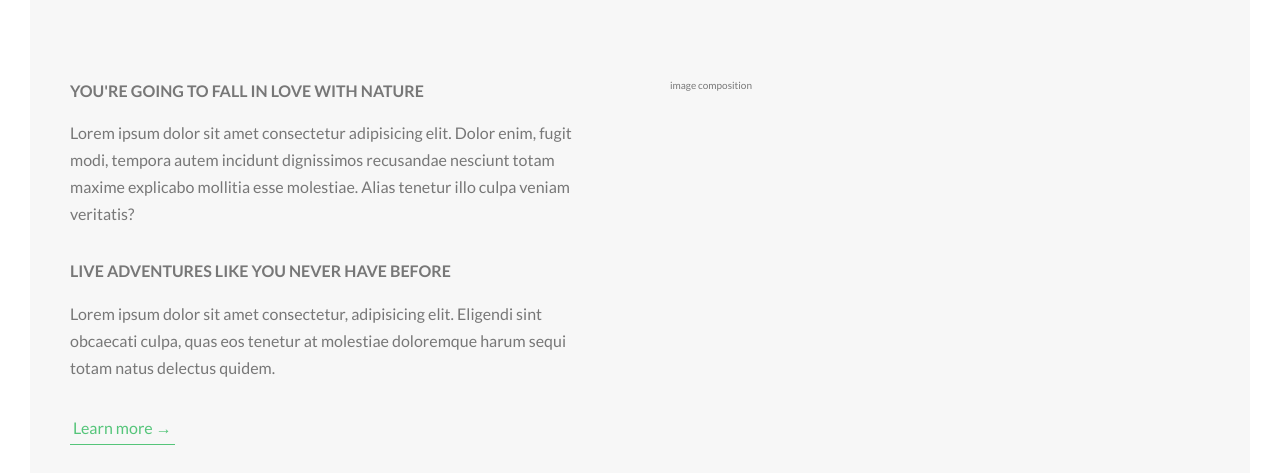
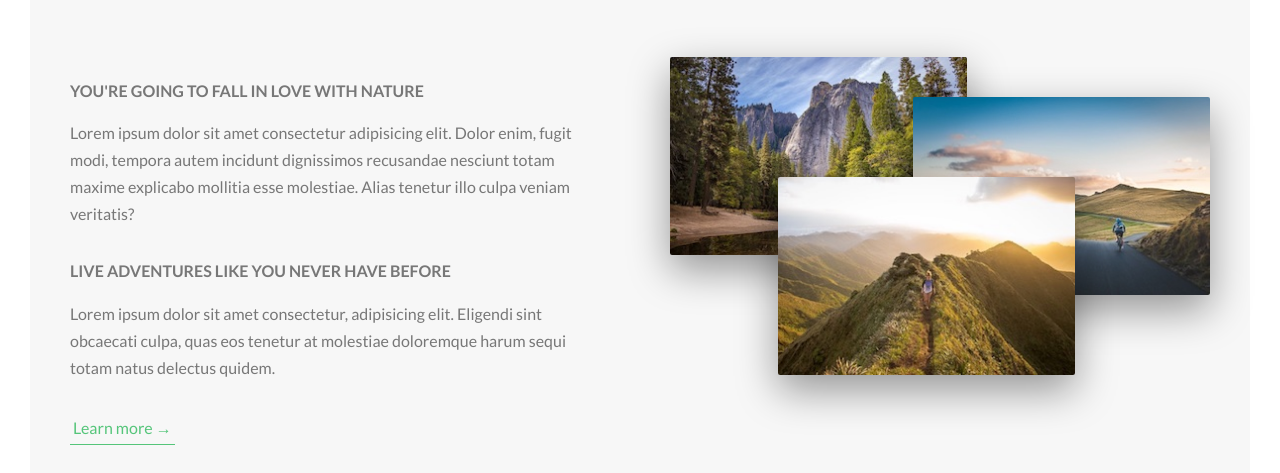
Before and after one commit to Larrygf02/project-css, a website: page index.html in a window 1280 px wide. Shown: the part 943-1416 px from the top of the page. Drawn offline with Linux system fonts and the light colour scheme.

Commit message:
Build a section +1

```diff
--- a/index.html
+++ b/index.html
@@ -46,7 +46,11 @@
                         <a href="#" class="btn-text">Learn more &rarr;</a>
                     </div>
                     <div class="col-1-of-2">
-                        image composition
+                        <div class="composition">
+                            <img src="img/nat-1.jpg" alt="Photo 1" class="composition__photo composition__photo--p1">
+                            <img src="img/nat-2.jpg" alt="Photo 2" class="composition__photo composition__photo--p2">
+                            <img src="img/nat-3.jpg" alt="Photo 3" class="composition__photo composition__photo--p3">
+                        </div>
                     </div>
                 </div>
             </section>
--- /dev/null
+++ b/sass/components/_compositions.scss
@@ -0,0 +1,39 @@
+.composition {
+    position: relative;
+
+    &__photo {
+        width: 55%;
+        box-shadow: 0 1.5rem 4rem rgba($color-black, .4);
+        border-radius: 2px;
+        position: absolute;
+        z-index: 10;
+        transition: all .2s;
+        outline-offset: 2rem;
+
+        &--p1 {
+            left: 0;
+            top: -2rem;
+        }
+
+        &--p2 {
+            right: 0;
+            top: 2rem;
+        }
+
+        &--p3 {
+            left: 20%;
+            top: 10rem;
+        }
+
+        &:hover {
+            outline: 1.5rem solid $color-primary;
+            transform: scale(1.05) translateY(-.5rem);
+            box-shadow: 0 2.5rem 4rem rgba($color-black, .5);
+            z-index: 20;
+        }
+
+    }
+    &:hover &__photo:not(:hover) {
+        transform: scale(.95);
+    }
+}
--- a/sass/main.scss
+++ b/sass/main.scss
@@ -8,6 +8,7 @@
 @import "base/utilities";
 
 @import "components/button";
+@import "components/compositions";
 
 @import "layout/grid";
 @import "layout/header";
```
Also changed, not shown: css/style.css.
